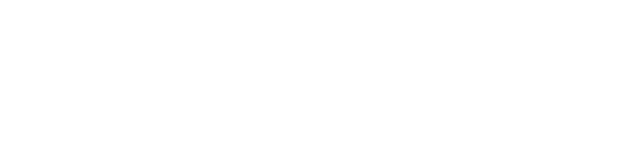
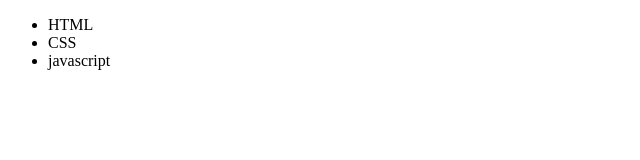
Before and after one commit to morganebinazon/mon-cv, a plain HTML site: page index.html in a window 1280 px wide. Shown: the whole page, without its empty margins (0-640 px from the left). Drawn offline with Linux system fonts and the light colour scheme.

Commit message:
mise en place de la section formation

```diff
--- a/index.html
+++ b/index.html
@@ -7,6 +7,10 @@
      <title>MORGAN CV</title>
 </head>
 <body>
-
+   <ul>
+    <li>HTML</li>
+    <li>CSS</li>
+    <li>javascript</li>
+   </ul>
 </body>
 </html>
```
